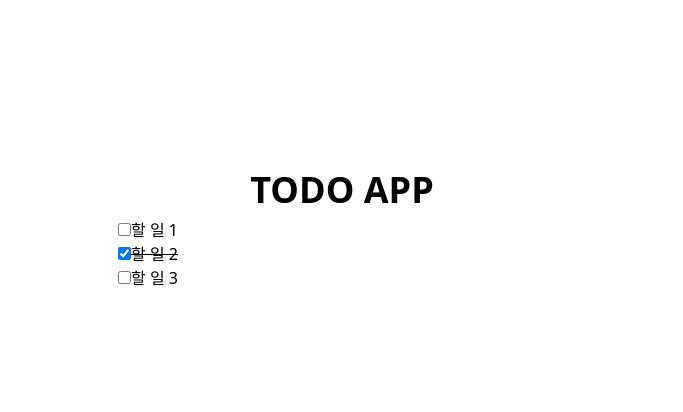
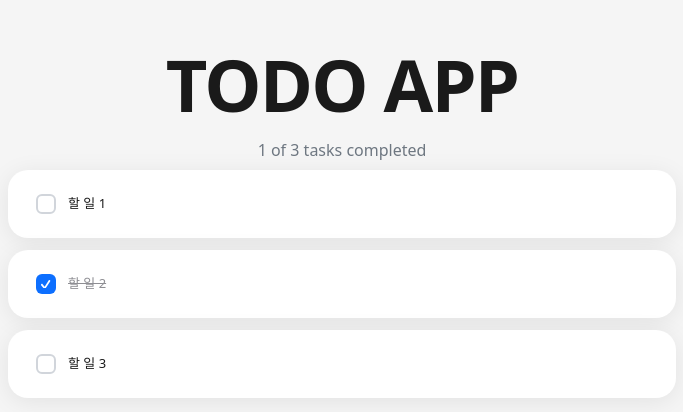
Before and after one commit to goorm-2nd-team4/todo-fe, a React (Vite) app: page / in a window 1280 px wide. Shown: the part 170-582 px from the top of the page, without its empty margins (298-981 px from the left). Built offline with nearby package versions, Linux system fonts and the light colour scheme.

Commit message:
[STYLE] TodoCard / TodoList / App 디자인 적용

```diff
--- a/src/App.tsx
+++ b/src/App.tsx
@@ -21,16 +21,23 @@ function App() {
   };
 
   return (
-    <div className="min-h-screen flex items-center justify-center">
-      <div className="w-full max-w-md flex flex-col gap-2">
-        <h1 className="text-4xl font-bold text-center">TODO APP</h1>
-        <TodoList
-          todos={todos}
-          onToggle={handleToggle}
-          onEdit={handleEdit}
-          onDelete={handleDelete}
-        />
+    <div className="min-h-screen bg-[#f5f5f5] flex flex-col items-center">
+      {/* spacer */}
+      <div className="h-[25vh]" />
+
+      {/* Title & Task Count */}
+      <div className="text-center">
+        <h1 className="font-bold text-[72px] text-[#1a1a1a] tracking-tight">TODO APP</h1>
+        <p className="text-[16px] text-[#6e7781]">
+          {todos.filter((t) => t.completed).length} of {todos.length} tasks completed
+        </p>
       </div>
+
+      {/* spacer */}
+      <div className="h-[1vh]" />
+
+      {/* TodoList Component */}
+      <TodoList todos={todos} onToggle={handleToggle} onEdit={handleEdit} onDelete={handleDelete} />
     </div>
   );
 }
--- a/src/components/TodoCard.tsx
+++ b/src/components/TodoCard.tsx
@@ -13,18 +13,62 @@ export function TodoCard({ todo, onToggle, onEdit, onDelete }: TodoCardProps) {
   const [isEditing, setIsEditing] = useState(false);
   const [editValue, setEditValue] = useState('');
 
+  const handleRipple = (e: React.MouseEvent<HTMLButtonElement>) => {
+    const button = e.currentTarget;
+    const circle = document.createElement('span');
+    const diameter = Math.max(button.clientWidth, button.clientHeight);
+    const radius = diameter / 3;
+
+    circle.style.width = circle.style.height = `${diameter}px`;
+    circle.style.left = `${e.clientX - button.getBoundingClientRect().left - radius}px`;
+    circle.style.top = `${e.clientY - button.getBoundingClientRect().top - radius}px`;
+    circle.classList.add('ripple-effect');
+    button.appendChild(circle);
+    circle.addEventListener('animationend', () => circle.remove());
+  };
+
   return (
     <div
       data-testid="todo-card"
+      className="h-[68px] relative w-[668px] transition-transform duration-200 hover:scale-[1.01]"
       onMouseEnter={() => setIsHovered(true)}
       onMouseLeave={() => setIsHovered(false)}
     >
+      <div className="absolute inset-0 rounded-[20px] bg-white shadow-[0px_4px_24px_0px_rgba(0,0,0,0.08)]" />
+      <div className="absolute h-[16px] left-[28px] top-[26px] flex items-center gap-[12px] w-[552px]">
         {/* Checkbox */}
-      <input type="checkbox" checked={todo.completed} onChange={() => onToggle(todo.id)} />
+        <button
+          role="checkbox"
+          aria-checked={todo.completed}
+          onClick={() => onToggle(todo.id)}
+          className="relative rounded-[6px] shrink-0 size-[20px] cursor-pointer flex items-center justify-center"
+        >
+          {todo.completed ? (
+            <div className="absolute inset-0 rounded-[6px] bg-[#0d6fff]" />
+          ) : (
+            <div className="absolute inset-0 rounded-[6px] bg-white border-2 border-[#d1d5db]" />
+          )}
+          {todo.completed && (
+            <div className="h-[8.93px] relative shrink-0 w-[9.31px] z-10">
+              <svg
+                className="absolute block size-full"
+                fill="none"
+                preserveAspectRatio="none"
+                viewBox="0 0 9.31 8.93"
+              >
+                <path
+                  d="M3.67605 8.93C4.04565 8.93 4.32535 8.78984 4.51515 8.49952L9.11022 1.46164C9.25007 1.24139 9.31 1.05118 9.31 0.860964C9.31 0.360404 8.93041 0 8.41097 0C8.06134 0 7.85157 0.130146 7.6318 0.460516L3.64608 6.77759L1.60827 4.22473C1.40849 3.98446 1.19871 3.87434 0.899034 3.87434C0.379592 3.87434 0 4.24475 0 4.75532C0 4.97557 0.0699249 5.1758 0.259721 5.39604L2.83695 8.53956C3.05672 8.80986 3.31644 8.93 3.66606 8.93H3.67605Z"
+                  fill="white"
+                />
+              </svg>
+            </div>
+          )}
+        </button>
 
         {/* Title (& Edit mode Input) */}
         {isEditing ? (
           <input
+            autoFocus
             value={editValue}
             onChange={(e) => setEditValue(e.target.value)}
             onKeyDown={(e) => {
@@ -40,27 +84,45 @@ export function TodoCard({ todo, onToggle, onEdit, onDelete }: TodoCardProps) {
               if (editValue.trim()) onEdit(todo.id, editValue);
               setIsEditing(false);
             }}
+            className="flex-1 text-[13px] 'text-[#1a1a1a] outline-none bg-transparent"
           />
         ) : (
-        <span data-testid={todo.title} className={todo.completed ? 'line-through' : ''}>
+          <span
+            data-testid={todo.title}
+            className={`flex-1 text-[13px] ${todo.completed ? 'text-[#8e8e93] line-through' : 'text-[#1a1a1a]'}`}
+          >
             {todo.title}
           </span>
         )}
+      </div>
 
       {/* onHover */}
       {isHovered && (
         <>
           <button
             aria-label={`${todo.title} 수정`}
-            onClick={() => {
+            onClick={(e) => {
               setIsEditing(true);
               setEditValue(todo.title);
+              handleRipple(e);
             }}
+            className="absolute top-1/2 -translate-y-1/2 left-[580px] text-[#0d6fff] text-[14px] font-bold cursor-pointer"
           >
             수정
           </button>
-          <button aria-label={`${todo.title} 삭제`} onClick={() => onDelete(todo.id)}>
-            삭제
+          <button
+            aria-label={`${todo.title} 삭제`}
+            onClick={() => onDelete(todo.id)}
+            className="absolute left-[630px] top-[20px] size-[28px] flex items-center justify-center cursor-pointer"
+          >
+            <svg viewBox="0 0 14.5 14.5" className="size-[18px]" fill="none">
+              <path
+                d="M13.25 1.25L1.25 13.25M1.25 1.25L13.25 13.25"
+                stroke="#FF383C"
+                strokeWidth="2.5"
+                strokeLinecap="round"
+              />
+            </svg>
           </button>
         </>
       )}
--- a/src/components/TodoList.tsx
+++ b/src/components/TodoList.tsx
@@ -10,15 +10,19 @@ interface TodoListProps {
 
 export function TodoList({ todos, onToggle, onEdit, onDelete }: TodoListProps) {
   if (todos.length === 0) {
-    return <p>할 일 목록이 비어있습니다.</p>;
+    return (
+      <div className="text-center py-16 text-[#9ca3af] text-[15px]">
+        <p>No tasks</p>
+      </div>
+    );
   }
   return (
-    <ul>
+    <div className="flex flex-col gap-[12px] w-[668px]">
       {todos.map((todo) => (
-        <li key={todo.id}>
+        <div key={todo.id}>
           <TodoCard todo={todo} onToggle={onToggle} onEdit={onEdit} onDelete={onDelete} />
-        </li>
+        </div>
       ))}
-    </ul>
+    </div>
   );
 }
```
Lines whose indentation alone changed are shown as unchanged.
